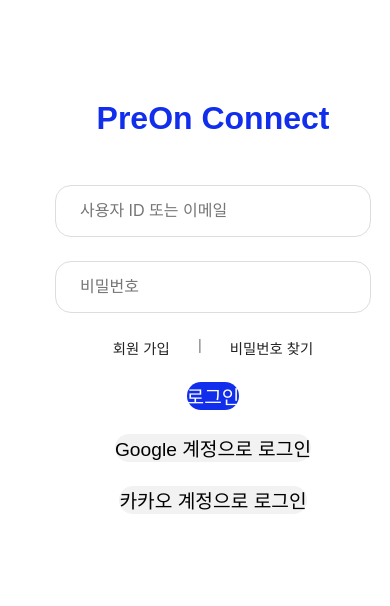
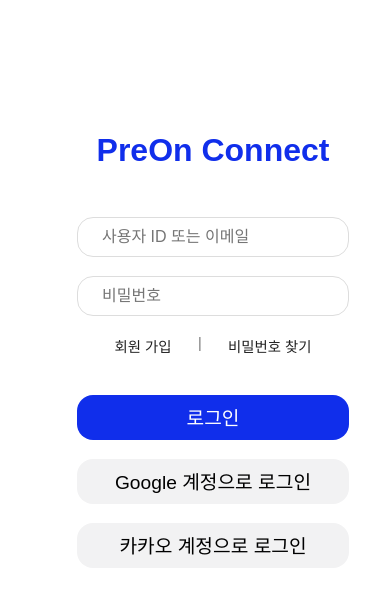
Before and after one commit to pre-on-connect/front-end, a Next.js app: page /login in a window 390 px wide. Shown: the top 606 px of the page. Built offline with nearby package versions, Linux system fonts and the light colour scheme.

Commit message:
Design: LoginForm ui 수정
1. 요소간 간격 수정
2. 모바일 반응형 추가

```diff
--- a/src/components/Login.tsx
+++ b/src/components/Login.tsx
@@ -7,16 +7,20 @@ function Login() {
     return (
         <LoginForm>
             <h1>PreOn Connect</h1>
-            <Input type='text' placeholder='사용자 ID 또는 이메일'/>
-            <Input type='password' placeholder='비밀번호'/>
+            <div className='inputs'>
+                <Input type='text' placeholder='사용자 ID 또는 이메일'/>
+                <Input type='password' placeholder='비밀번호'/>
+            </div>
             <ul className='signUpFindPw'>
                 <li>회원 가입</li>
                 <li>&#124;</li>
                 <li>비밀번호 찾기</li>
             </ul>
-            <Button $fill='primary'>로그인</Button>
-            <Button >Google 계정으로 로그인</Button>
-            <Button >카카오 계정으로 로그인</Button>
+            <div className='logins'>
+                <Button $fill='primary'>로그인</Button>
+                <Button >Google 계정으로 로그인</Button>
+                <Button >카카오 계정으로 로그인</Button>
+            </div>
         </LoginForm>
     );
 }
--- a/src/components/LoginStyle.ts
+++ b/src/components/LoginStyle.ts
@@ -4,53 +4,87 @@ import styled from "styled-components";
 
 export const LoginForm = styled.div`
   width: 26.625rem;
-  height: 39.063rem;
-  margin: 2rem auto;
+  margin: 4rem auto;
   border: 1px solid ${({theme}) => theme.color.gray_light_5};
   display: flex;
   flex-direction: column;
   align-items: center;
   padding: 4.25rem 2.875rem;
-  & > :first-child{
-    margin-bottom:3rem;
-  }
-  & > :not(:first-child):not(:last-child) {
-    margin-bottom:1.5rem;
-  }
-  @media ${({theme}) => theme.screenSize.mobile} {
-    border: none;
+
+  & h1 {
+    color: ${({theme}) => theme.color.primary};
+    margin-bottom: 3rem;
   }
 
-  @media ${({theme}) => theme.screenSize.tablet} {
+  & > .inputs, & > .logins {
+    display: flex;
+    flex-direction: column;
+    align-items: center;
   }
 
-  @media ${({theme}) => theme.screenSize.pc} {
+  & > .inputs {
+    margin-bottom:1.2rem;
+  }
+
+  & > .inputs > * {
+    width: 19.750rem;
+    height: 3.5rem;
 
   }
 
-  & h1 {
-    color: ${({theme}) => theme.color.primary};
-    margin-bottom:3rem;
+  & > .inputs > :not(:last-child) {
+    margin-bottom: 1.2rem;
   }
 
-  & .signUpFindPw{
-    width:100%;
-    padding:0 3.3rem;
+  & > .logins {
+    margin-top:2.4rem;
+    & > * {
+      width: 19.750rem;
+      height: 3.5rem;
+    }
+    & > :not(:last-child){
+      margin-bottom:1.2rem;
+    }
+  }
+
+  & .signUpFindPw {
+    width: 100%;
+    padding: 0 3.45rem;
     display: flex;
     justify-content: space-around;
-    font-size:.9rem;
+    font-size: .9rem;
+
     & li {
       list-style: none;
-      color:${({theme}) => theme.color.gray_dark_1};
-      &:not(:nth-of-type(2)){
-        cursor:pointer;
-        color:${({theme}) => theme.color.gray_dark_4};
-        &:hover{
-          color:${({theme}) => theme.color.primary};
-          font-weight:600;
+      color: ${({theme}) => theme.color.gray_dark_1};
+
+      &:not(:nth-of-type(2)) {
+        cursor: pointer;
+        color: ${({theme}) => theme.color.gray_dark_4};
+
+        &:hover {
+          color: ${({theme}) => theme.color.primary};
+          font-weight: 600;
         }
       }
 
     }
   }
+
+  @media ${({theme}) => theme.screenSize.mobile} {
+    border:none;
+    & > .inputs > * {
+      width: 17rem;
+      height: 2.5rem;
+    }
+
+    & > .logins > * {
+      width: 17rem;
+      height: 2.8rem;
+    }
+  }
+
+
+
+
 `;
```
